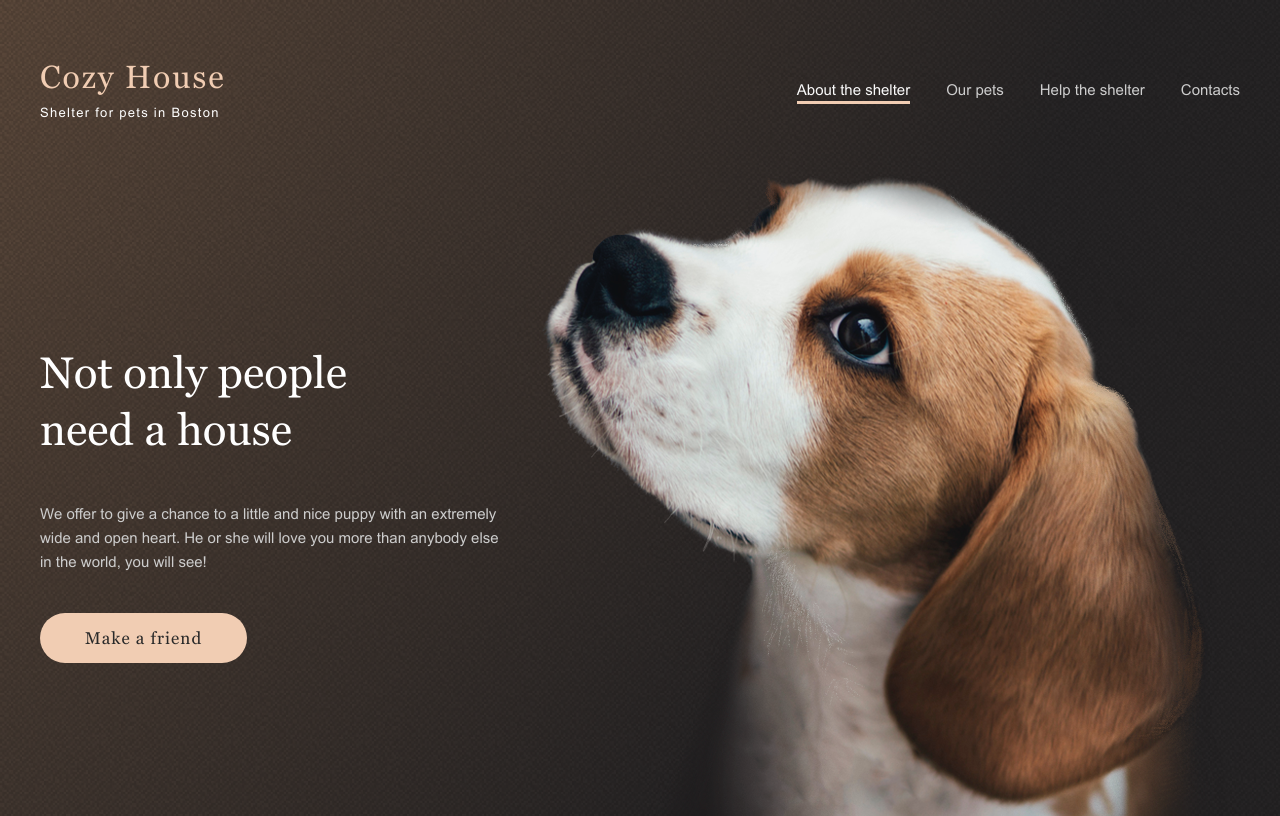
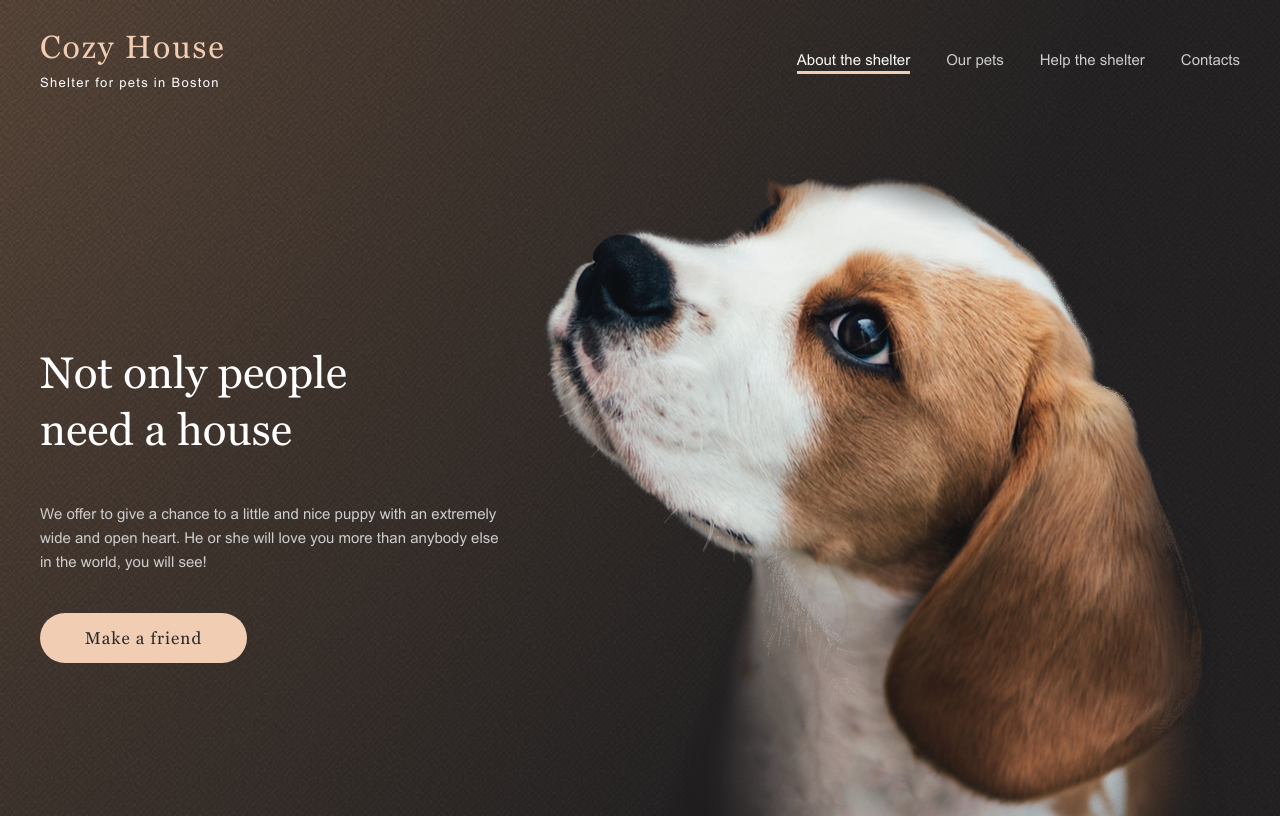
Before and after one commit to anderskambenders/rs-js-fe2023, a plain HTML site: page shelter/pages/main/index.html in a window 1280 px wide. Shown: the top 816 px of the page. Drawn offline with Linux system fonts and the light colour scheme.

Commit message:
fix: fix main logo margin

```diff
--- a/shelter/pages/main/style.css
+++ b/shelter/pages/main/style.css
@@ -137,7 +137,8 @@ body {
 
 .header__container {
     justify-content: space-between;
-    padding-top: 6rem;
+    padding-top: 3rem;
+    padding-bottom: 3rem;
 }
 .header-logo__title {
     margin-bottom: 1rem;
```
